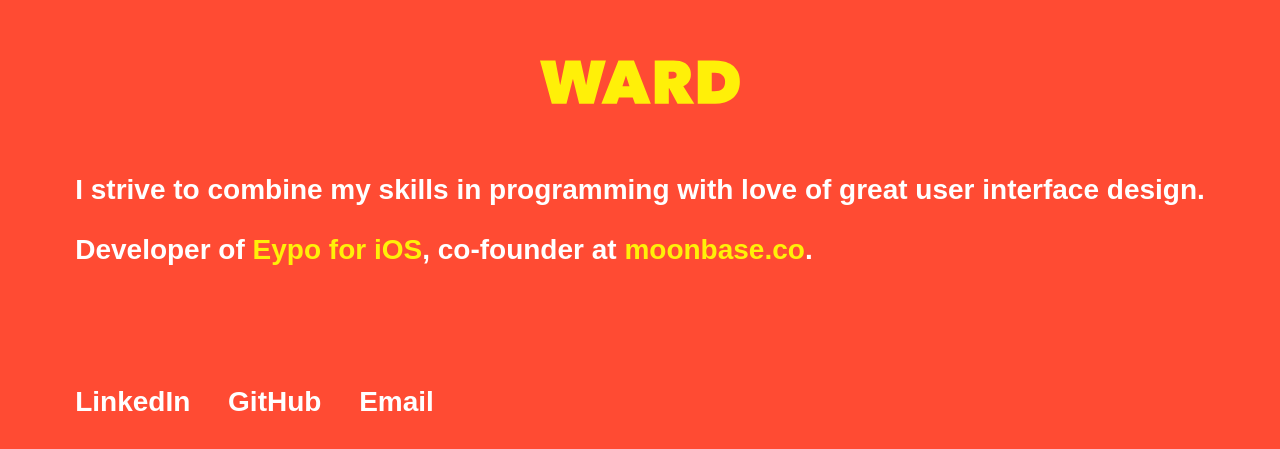
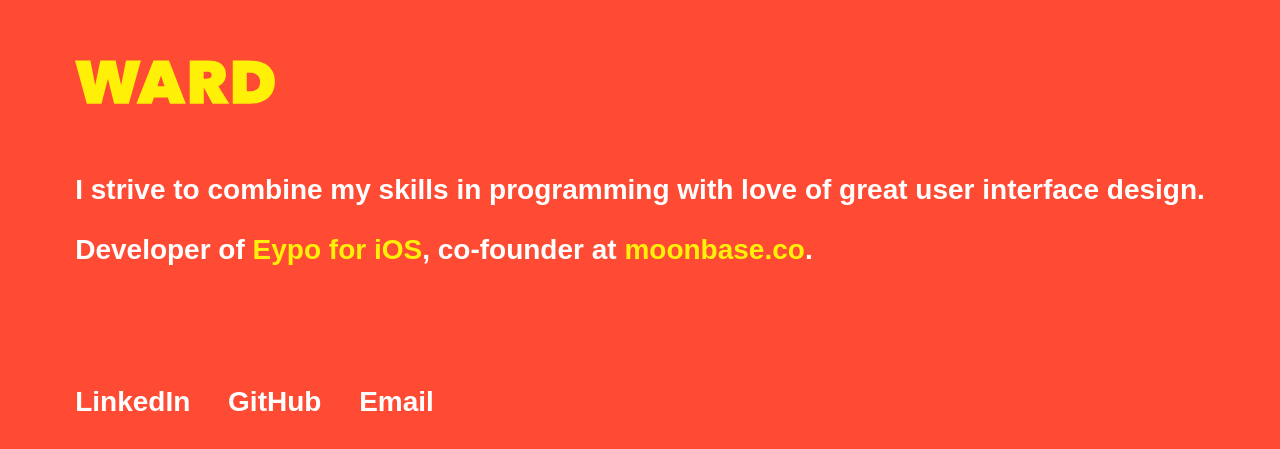
Before and after one commit to wvteijlingen/wvteijlingen.github.io, a plain HTML site: page index.html in a window 1280 px wide. Shown: the part 147-596 px from the top of the page. Drawn offline with Linux system fonts and the light colour scheme.

Commit message:
Left align header

```diff
--- a/css/main.css
+++ b/css/main.css
@@ -38,7 +38,7 @@ h1 span {
   width: 200px;
   max-width: 80vw;
   height: 44px;
-  margin: 0 auto 70px auto;
+  margin: 0 0 70px 0;
   background-image: url('../images/ward.svg');
   background-size: contain;
   background-repeat: no-repeat;
```
